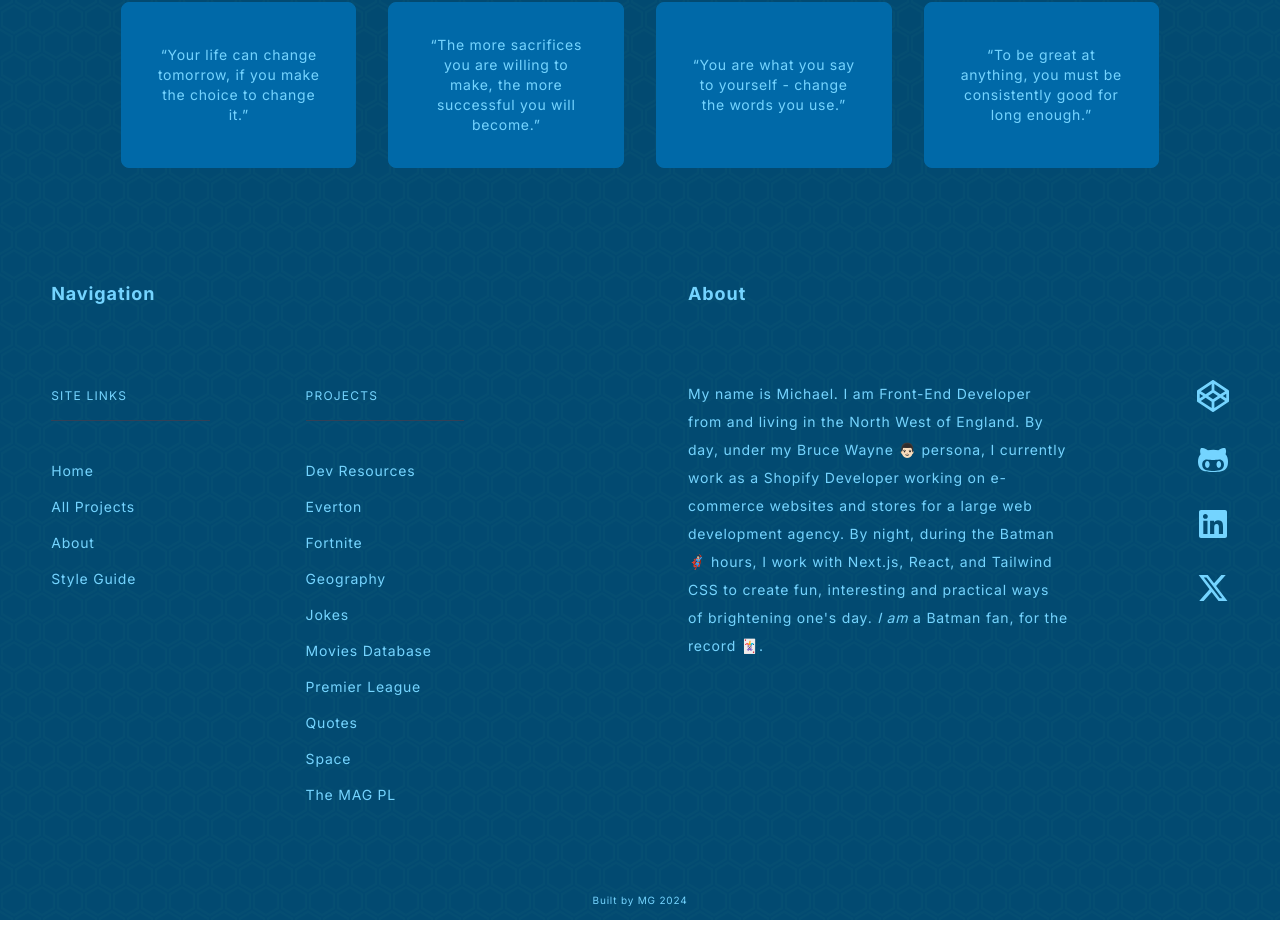
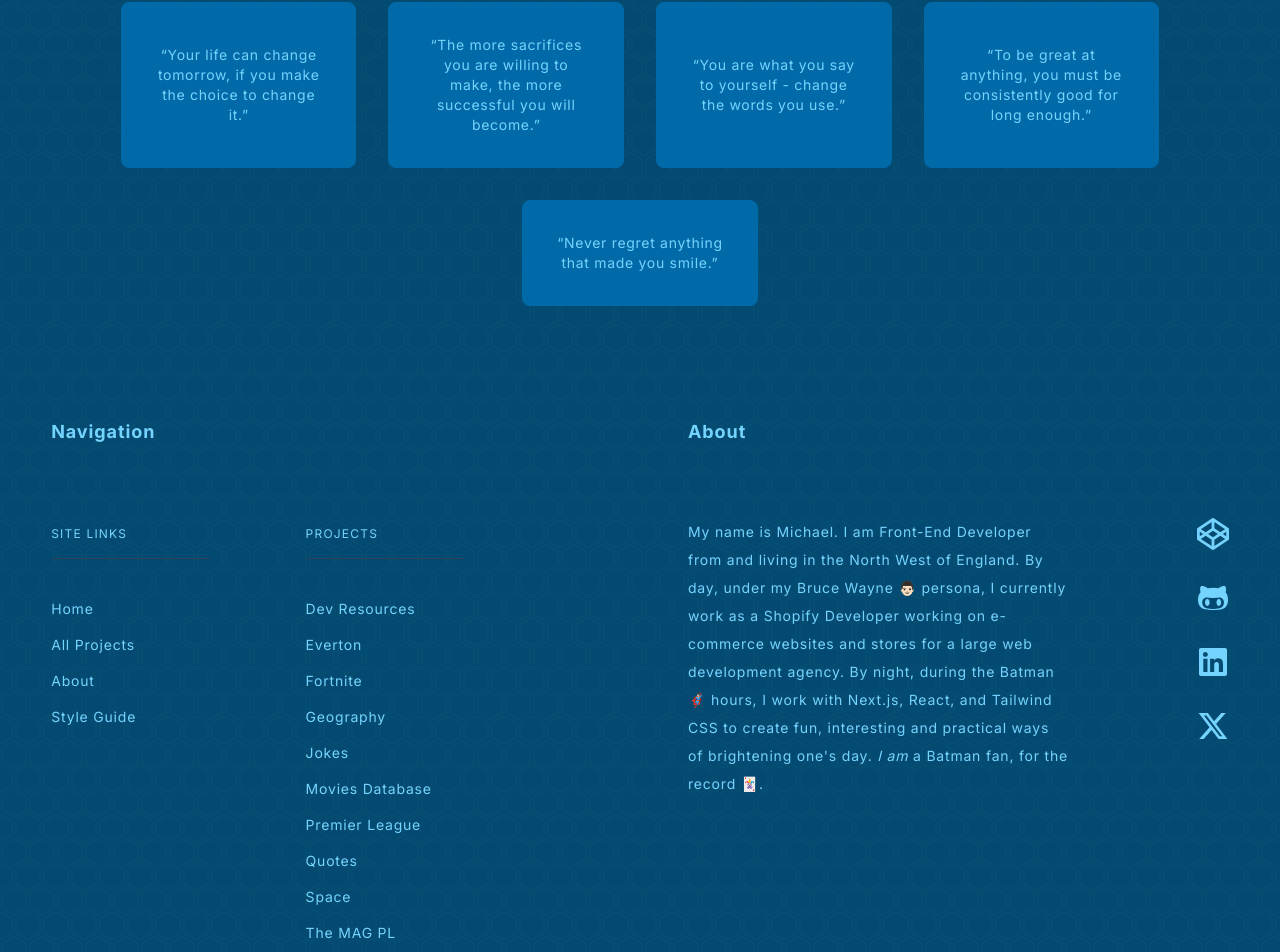
Before and after one commit to michaelgainford/michaelgainford.github.io, a Next.js app: page /projects/quotes in a window 1280 px wide. Shown: the part 1279-2231 px from the top of the page. Before the commit the page ends 2199 px from the top, so only its background shows below. Built offline with nearby package versions, Linux system fonts and the light colour scheme.

Commit message:
New quote, improved visuals slightly. Page still needs work.

```diff
--- /dev/null
+++ b/components/projects/quotes/AllQuotes.jsx
@@ -0,0 +1,16 @@
+import DataForQuotesJSON from "@/data/data_for__quotes.json";
+const DataForQuotes = DataForQuotesJSON.Quotes;
+
+export default function COMPONENT_ALL_QUOTES() {
+    return (
+        <div className="columns-3xs gap-x-4 lg:gap-x-8 mb-16" >
+        {DataForQuotes.map((quote, index) => (
+        <div key={index} className="p-4 space-y-4 text-center mb-8 break-inside-avoid border rounded-lg border-sky-400 bg-sky-100 text-sky-900 flex items-center max-sm:w-full lg:p-8 shadow-md shadow-sky-200 hover:bg-sky-700 hover:text-sky-100 transition duration-300 ease-in-out">
+            <q className="text-sm tracking-wider text-center lg:text-lg xl:text-xl max-w-[80vw]">
+                {quote.quote}
+            </q>
+        </div>
+        ))}
+    </div>
+    )
+}
--- a/data/data_for__quotes.json
+++ b/data/data_for__quotes.json
@@ -95,6 +95,10 @@
 		{
 			"id": 24,
 			"quote": "To be great at anything, you must be consistently good for long enough."
+		},
+		{
+			"id": 25,
+			"quote": "Never regret anything that made you smile."
 		}
   	]
 }
```
